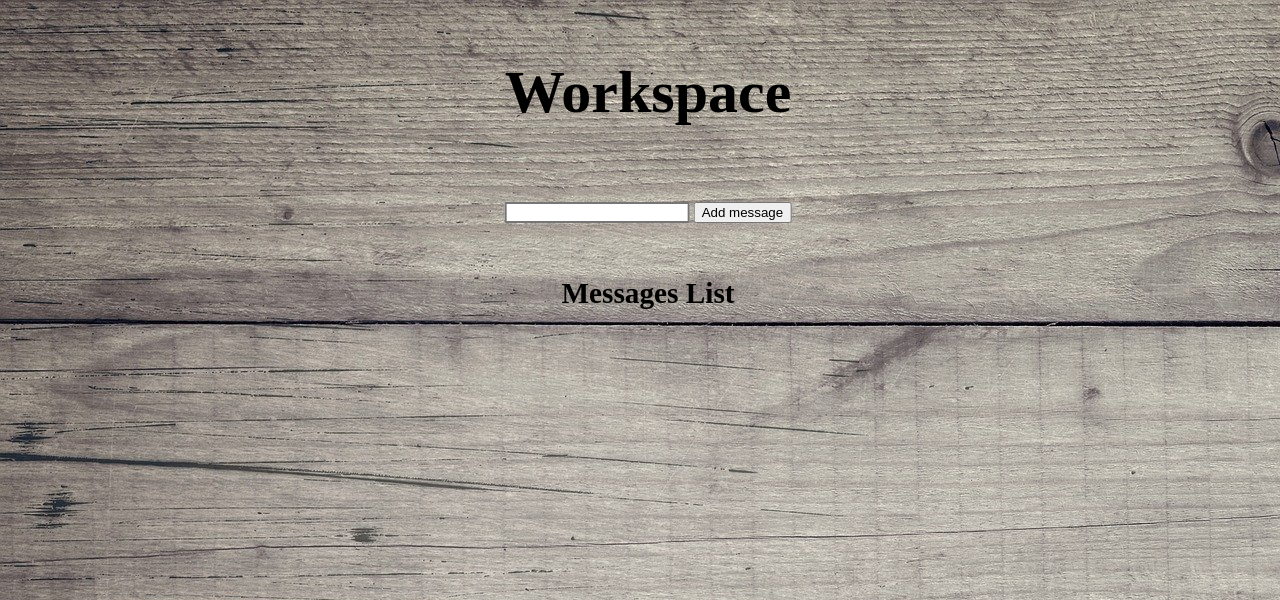
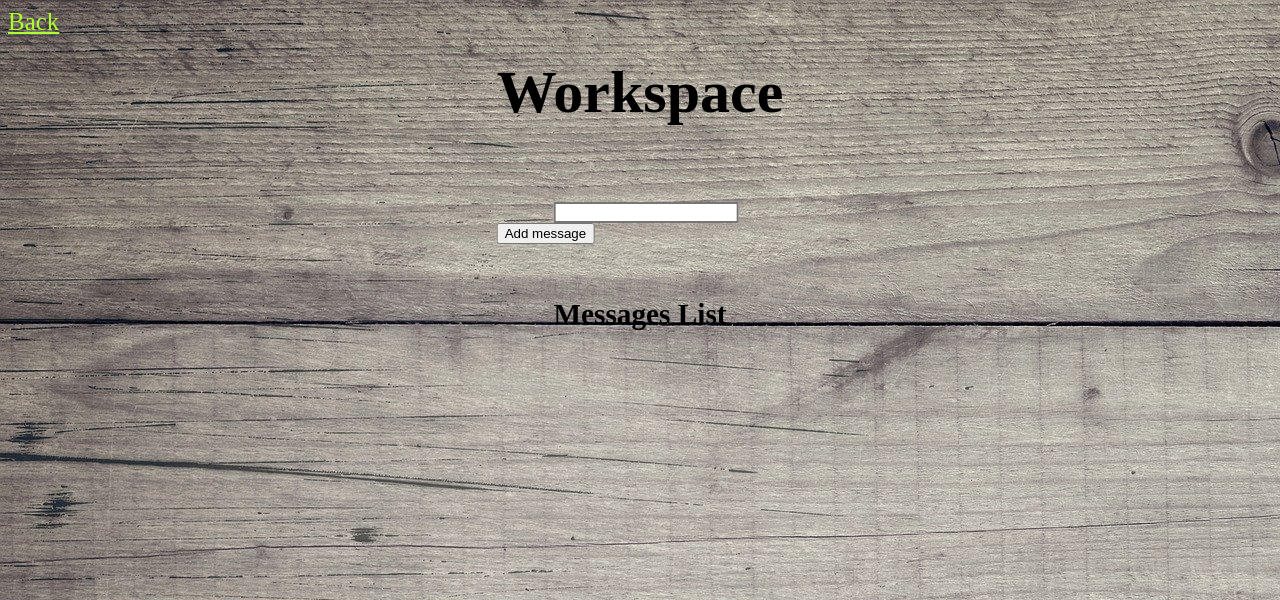
Before and after one commit to Romamart/ChatBot_rus, a Flask app: page /inference in a window 1280 px wide. Shown: the top 600 px of the page. Run offline with Flask 2, Linux system fonts and the light colour scheme; parts of the project's set-up code (start-up, migrations or seed data) failed here and were passed over.

Commit message:
add button Back

```diff
--- a/static/css/inference.css
+++ b/static/css/inference.css
@@ -3,8 +3,13 @@ body{
     background-image: url("/static/imgs/wood.jpg");
 }
 
+.back{
+    position: absolute;
+    font-size: 25px;
+    color: greenyellow;
+}
 
-body{
+.wrapper{
     position: absolute;
     left: 50%;
     transform: translate(-50%);
@@ -24,7 +29,8 @@ body{
 }
 
 input{
+    position: relative;
     border-style: solid;
     size: 20px;
-
+    margin-left: 20%;
 }
--- a/templates/inference.html
+++ b/templates/inference.html
@@ -6,6 +6,8 @@
     <link rel="stylesheet" href="{{ url_for('static', filename='css/inference.css') }}">
 </head>
 <body>
+    <a href="{{ url_for('mainPage') }}" class="back"> Back </a>
+    <div class="wrapper">
         <h2 class="header"> Workspace </h2>
         <form method="POST" action="/add_message">
             <input type="text" name="textToChatbot">
@@ -18,6 +20,6 @@
                 <div> <b> {{ message[0] }} </b>:&nbsp; {{ message[1] }} </div>
             {% endfor  %}
         </div>
-
+    </div>
 </body>
 </html>
```
Lines whose indentation alone changed are shown as unchanged.
